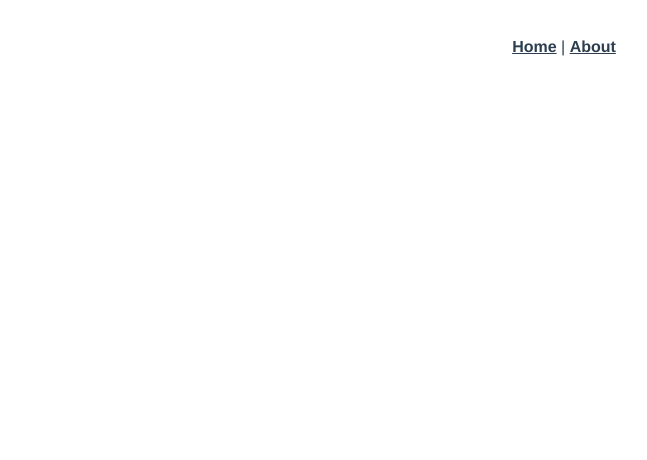
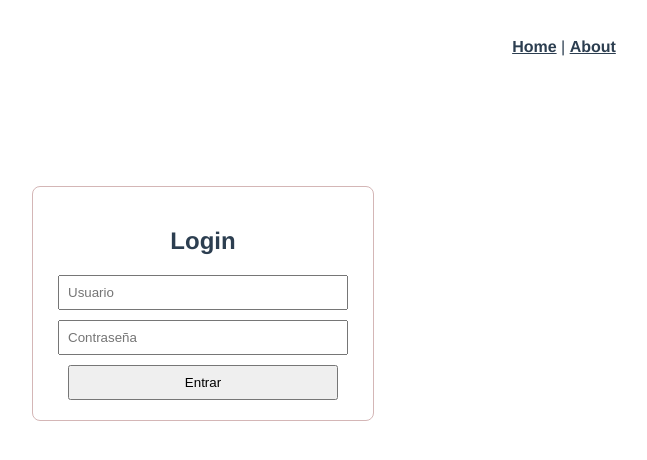
Before and after one commit to SumonPB/pw_u4_p9_bc, a Vue app: page /login in a window 1280 px wide. Before the commit this address had no page. Shown: the top 460 px of the page, without its empty margins (76-723 px from the left). Built offline with nearby package versions, Linux system fonts and the light colour scheme.

Commit message:
token_Guardian_Login

```diff
--- a/src/Client/AutorizationClient.js
+++ b/src/Client/AutorizationClient.js
@@ -3,10 +3,10 @@ import axios from "axios";
 const URL = "http://localhost:8082/auth/token";
 
 
-const obtenerToken = async () => {
+const obtenerToken = async (user,password) => {
     const payload = {
-        username: "admin",
-        password: "admin"
+        username: user,
+        password: password
     };
     //el header se usa para que axiois mande al aut un json caso contrario envia cosas extrañas
     const { data } = await axios.post(URL, payload, {
--- a/src/Client/MatriculaClient.js
+++ b/src/Client/MatriculaClient.js
@@ -1,11 +1,8 @@
 import axios from "axios";
 import {obtenerTokenFacade} from "../Client/AutorizationClient"
-let TOKEN = "";
+let TOKEN = localStorage.getItem("token");
 const URL = "http://localhost:8081/matricula/api/v1.0/estudiantes"
 
-const TokenMaster = async() =>{
-    return TOKEN = await obtenerTokenFacade();
-}
 
 const consultarTodos = async () => {
     const data = await axios.get(`${URL}`,{headers:{
@@ -89,7 +86,3 @@ export const actualizarParcialFachada = async (id, body) => {
 export const borrarFachada = async (id) => {
     return await borrar(id)
 }
-
-export const tokenMasterFacade = async() => {
-  return await TokenMaster()
-}
--- a/src/components/HelloWorld.vue
+++ b/src/components/HelloWorld.vue
@@ -32,18 +32,11 @@
 </template>
 
 <script>
-import {
-  tokenMasterFacade
-} from "../Client/MatriculaClient.js";
-
 export default {
   name: 'HelloWorld',
   props: {
     msg: String
-  },//cargar el token antes de iniciar la app
-  async beforeMount() {
-    await tokenMasterFacade();
-  },
+  }
 }
 </script>
 
--- /dev/null
+++ b/src/components/Login.vue
@@ -0,0 +1,57 @@
+<template>
+  <div class="login">
+    <h2>Login</h2>
+    <input type="text" placeholder="Usuario" v-model="usuario" required>
+    <input type="password" placeholder="Contraseña" v-model="password" required>
+    <button @:click="login()">Entrar</button>
+  </div>
+</template>
+
+<script>
+import router from '../router';
+import {obtenerTokenFacade} from '../Client/AutorizationClient.js'
+export default {
+  data(){
+    return{
+      usuario:'',
+      password:''
+    }
+  },
+  methods:{
+    login(){
+      //***llamamos a obtener el token */
+      const TOKEN= obtenerTokenFacade(this.usuario,this.password)
+      if(TOKEN !==null){
+        console.log(TOKEN)
+        localStorage.setItem("token",TOKEN)
+        localStorage.setItem("estaAutenticado",true)
+        router.push({ name: 'about' })
+      }else{
+        console.log("Error de Autenticacion")
+      }
+    }
+  }
+}
+</script>
+
+<style>
+.login{
+  width: 300px;
+  margin: 100px;
+  padding: 20px;
+  border: 1px solid rgb(212, 182, 182);
+  border-radius: 8px;
+  text-align: center;
+  row-gap: 15px;
+}
+input{
+  width: 90%;
+  margin-bottom: 10px;
+  padding: 8px;
+}
+button{
+  width: 90%;
+  padding: 8px;
+  cursor: pointer;
+}
+</style>
--- a/src/router/index.js
+++ b/src/router/index.js
@@ -4,10 +4,9 @@ import MostrarTodos from '@/views/MostrarTodosView.vue'
 import MostrarPorIdView from '@/views/MostrarPorIdView.vue'
 import GuardarView from '@/views/GuardarView.vue'
 import ActualizarView from '@/views/ActualizarView.vue'
-import ActualizarParcialComponent from '@/components/ActualizarParcialComponent.vue'
-import EliminarComponent from '@/components/EliminarComponent.vue'
 import ActualizarParcialView from '@/views/ActualizarParcialView.vue'
 import EliminarView from '@/views/EliminarView.vue'
+import Login from '@/components/Login.vue'
 
 const routes = [
   {
@@ -26,6 +25,15 @@ const routes = [
     // this generates a separate chunk (about.[hash].js) for this route
     // which is lazy-loaded when the route is visited.
     component: () => import(/* webpackChunkName: "about" */ '../views/AboutView.vue'),
+    meta: {
+      requiereAutorizacion: false,
+      esPublica: true
+    }
+  },
+    {
+    path: '/login',
+    name: 'login',//el nombre es importante debido a que es el que usa para redirigir a esa pagina
+    component: Login,
     meta: {
       requiereAutorizacion: false,
       esPublica: true
@@ -96,7 +104,14 @@ router.beforeEach((
 //cuerpo de la validacion
 if(to.meta.requiereAutorizacion){
   /*se envia a una pagina de login*/
+  const estaAutenticado = localStorage.getItem("estaAutenticado");
+  if(!estaAutenticado){
   console.log("Redirigiendo al login")
+  next({name:'login'});
+  }else{
+    next();
+  }
+
 }else{
   /**Le dejo que pase sin que valide*/
   console.log("Pase Libre")
```
Also changed, not shown: src/views/LoginView.vue (added, +17 -0 lines).
